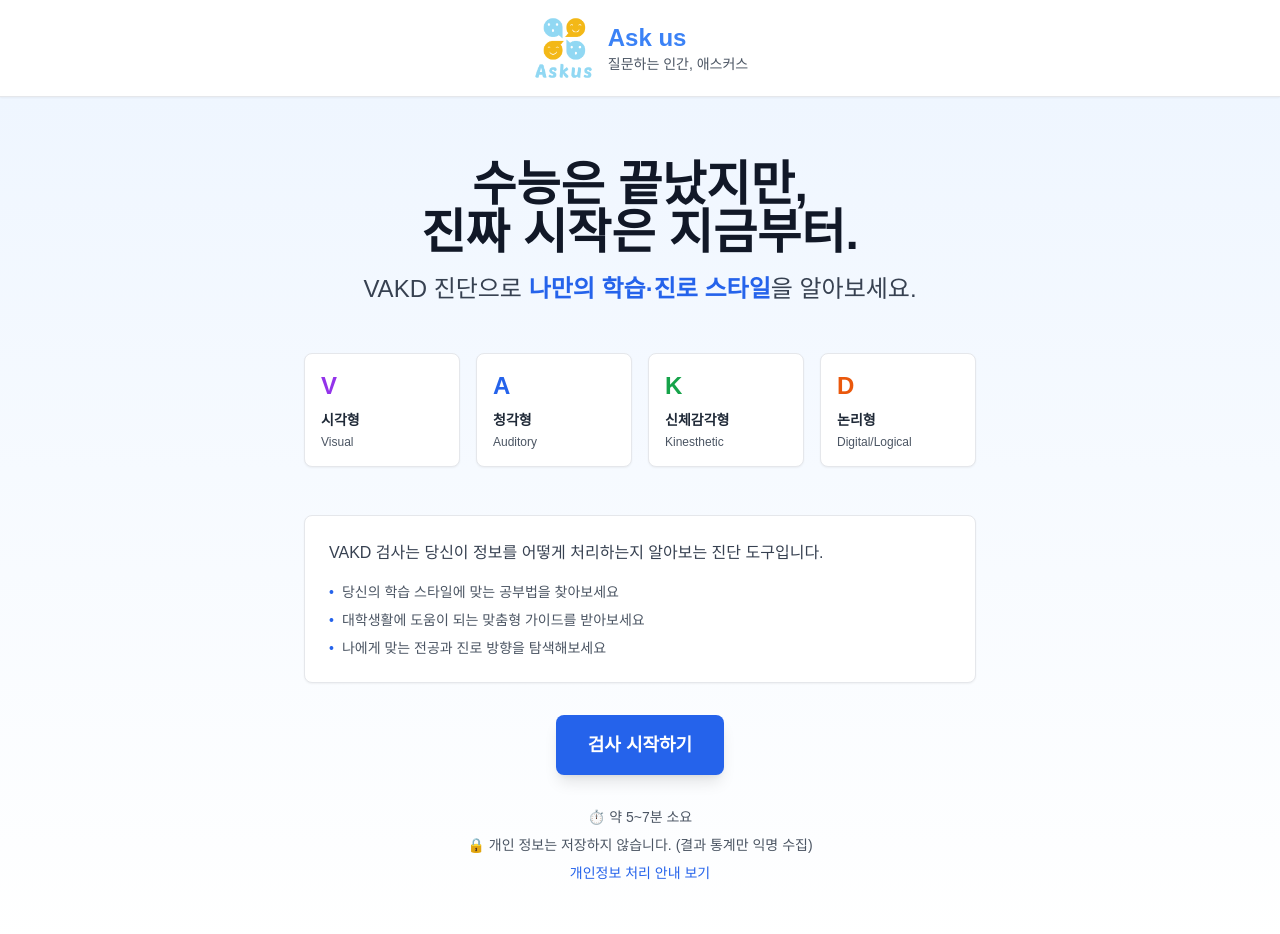
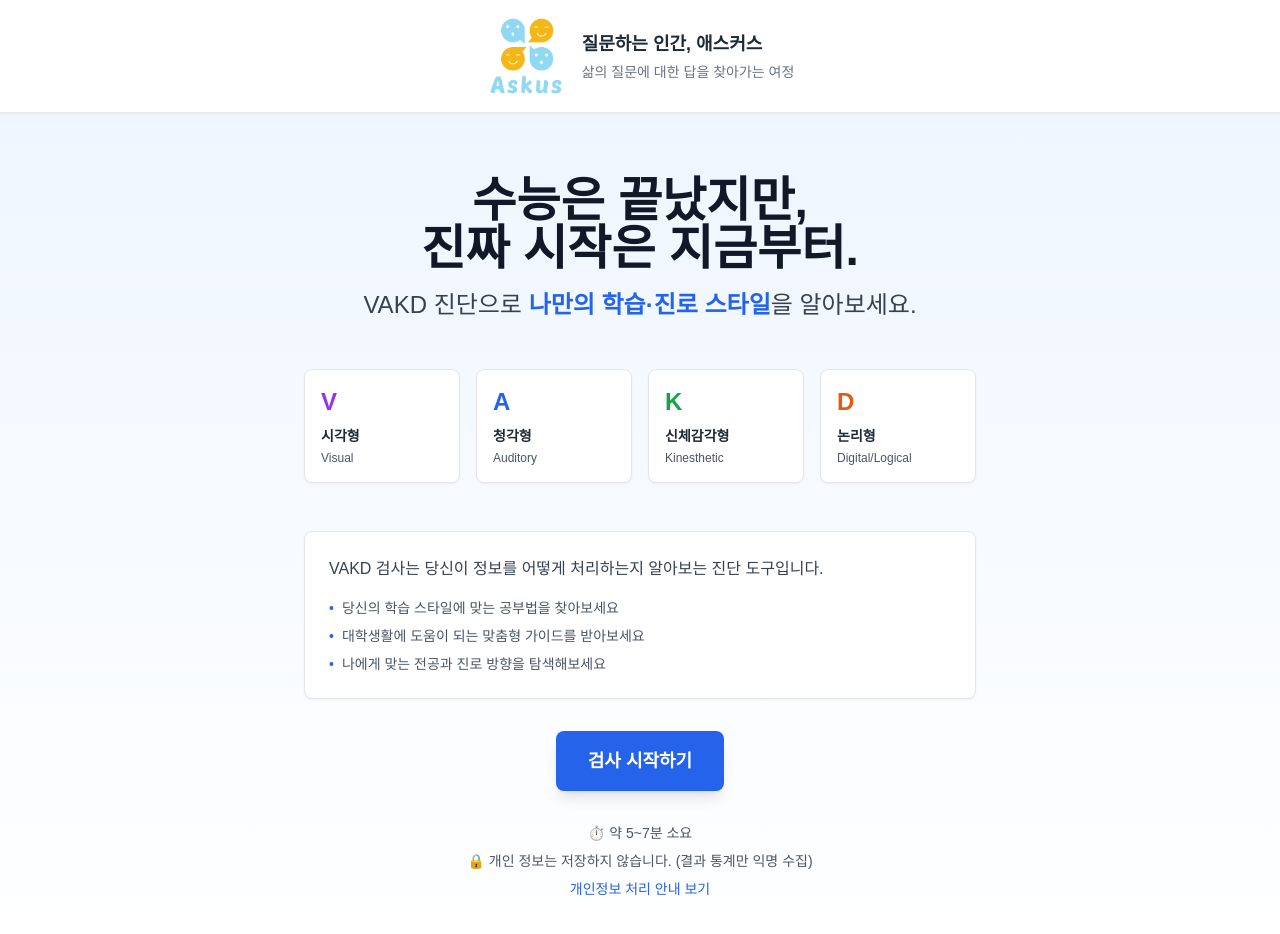
Before and after one commit to toaskus/1201_01_students, a Next.js app: page / in a window 1280 px wide. Shown: the top 934 px of the page. Built offline with nearby package versions, Linux system fonts and the light colour scheme.

Commit message:
헤더 수정

```diff
--- a/app/layout.tsx
+++ b/app/layout.tsx
@@ -19,20 +19,26 @@ export default function RootLayout({
         {/* Header with Logo */}
         <header className="bg-white border-b border-gray-200 sticky top-0 z-50 shadow-sm">
           <div className="max-w-7xl mx-auto px-4 py-4">
-            <Link href="/" className="flex items-center justify-center gap-3 hover:opacity-80 transition-opacity">
-              <div className="relative w-12 h-12 md:w-16 md:h-16 flex-shrink-0">
+            <Link href="/" className="flex items-center justify-center gap-4 hover:opacity-80 transition-opacity">
+              {/* Logo */}
+              <div className="relative w-16 h-16 md:w-20 md:h-20 flex-shrink-0">
                 <Image
                   src="/Askus.png"
                   alt="Ask us"
-                  width={64}
-                  height={64}
+                  width={80}
+                  height={80}
                   className="w-full h-full object-contain"
                   priority
                 />
               </div>
-              <div className="flex flex-col">
-                <span className="text-xl md:text-2xl font-bold text-blue-500">Ask us</span>
-                <span className="text-xs md:text-sm text-gray-600">질문하는 인간, 애스커스</span>
+              {/* Text */}
+              <div className="flex flex-col justify-center">
+                <span className="text-base md:text-lg font-semibold text-gray-800 leading-tight">
+                  질문하는 인간, 애스커스
+                </span>
+                <span className="text-xs md:text-sm text-gray-500 leading-tight mt-1">
+                  삶의 질문에 대한 답을 찾아가는 여정
+                </span>
               </div>
             </Link>
           </div>
```
